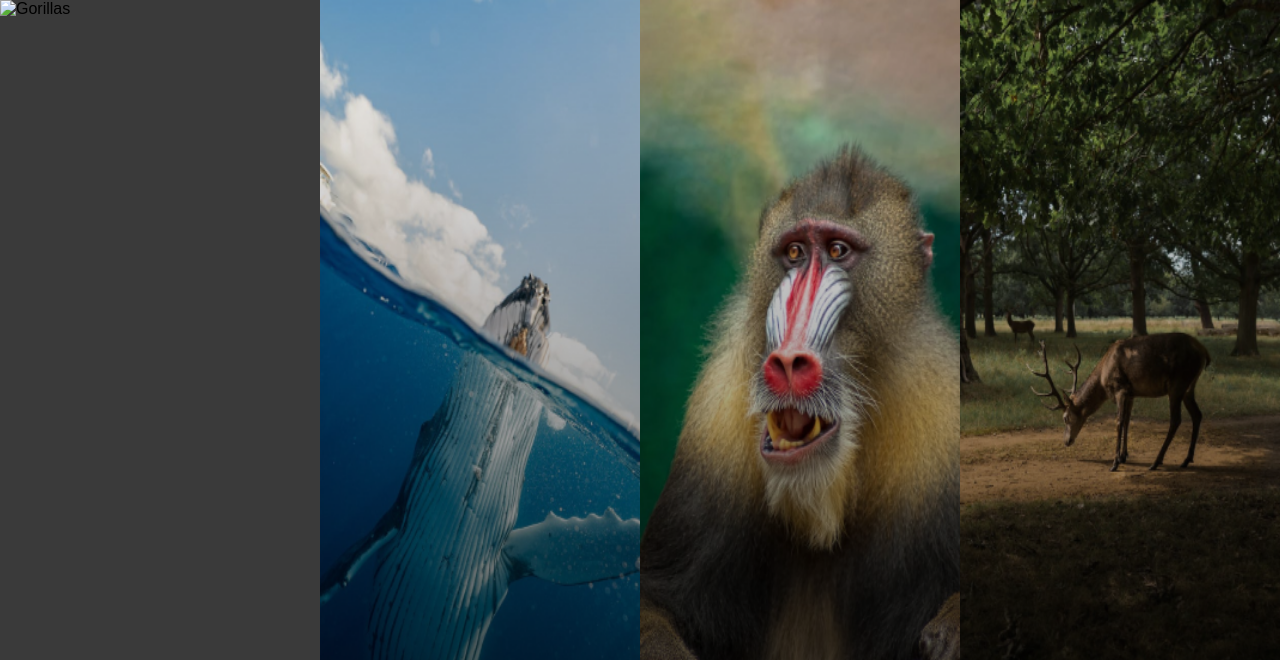
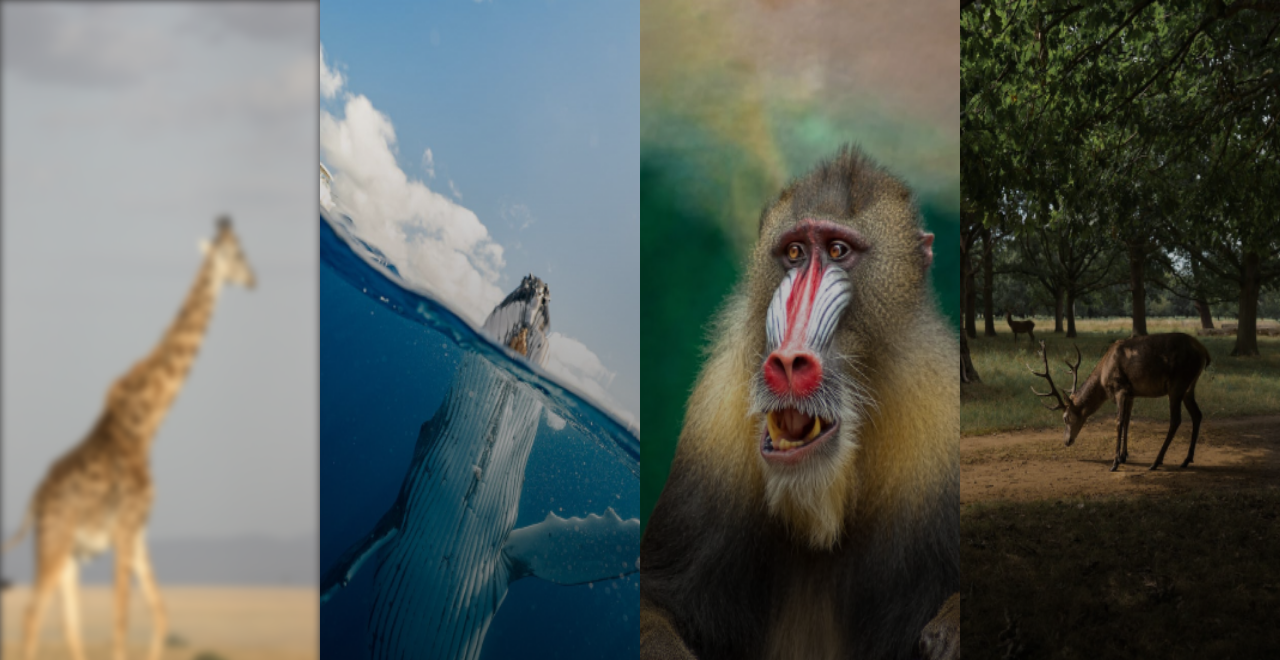
Before and after one commit to KajiBoy/Challeng1, a plain HTML site: page index.html in a window 1280 px wide. Shown: the top 660 px of the page. Drawn offline with Linux system fonts and the light colour scheme.

Commit message:
Update index.html

```diff
--- a/index.html
+++ b/index.html
@@ -9,7 +9,7 @@
 <body>
     <div class="container">
         <div class="item">
-            <img src="1.png" alt="Gorillas">
+            <img src="1.jpg" alt="Gorillas">
             <div class="info">
                 <h2>fennec
                     fox</h2>
```
